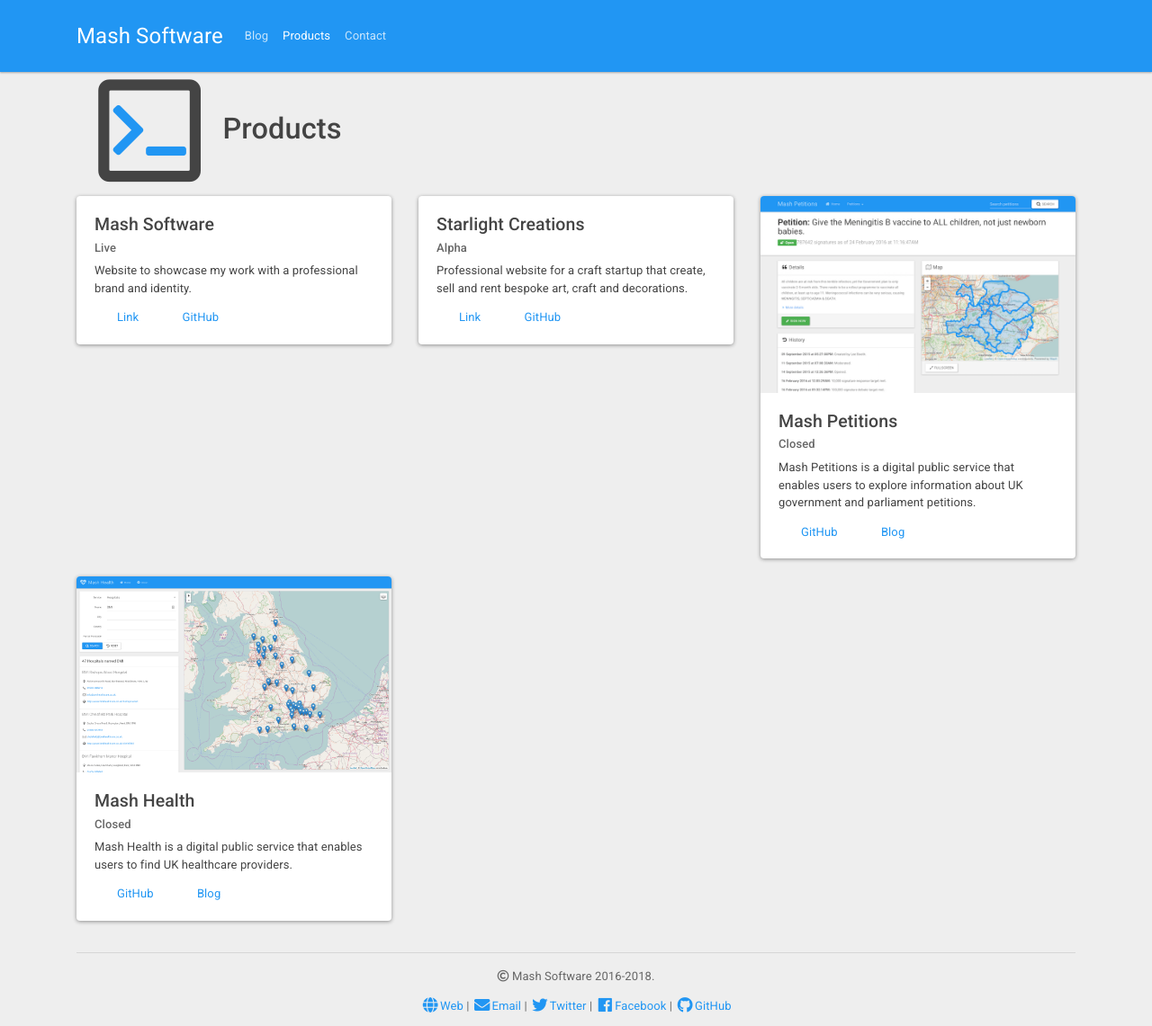
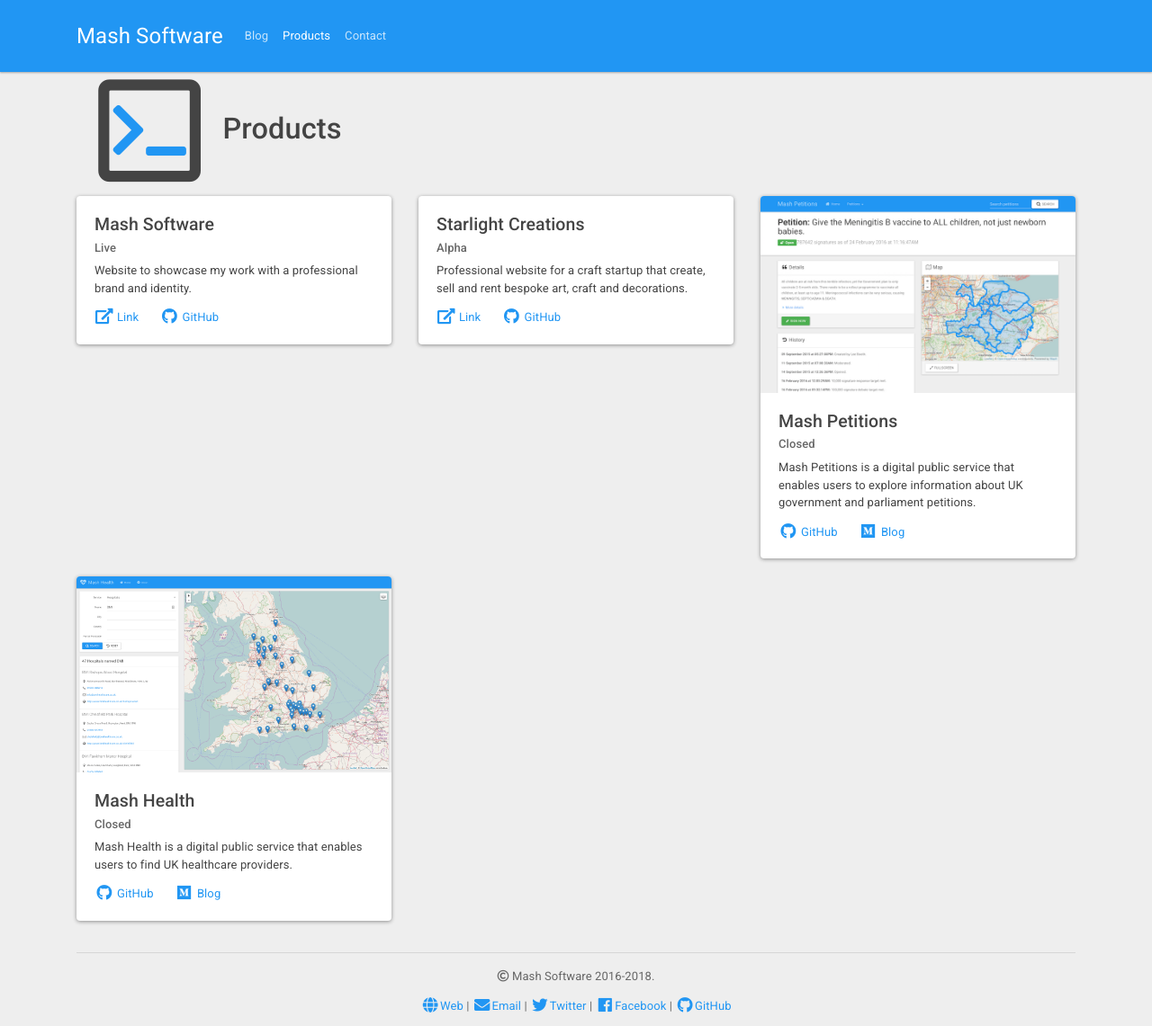
Before and after one commit to MashSoftware/mashsoftware.github.io, a Jekyll site: the page built from products.html, in a window 1280 px wide. Shown: the whole page at 90% size. Built offline with Jekyll 4.4.1, drawn with Linux system fonts in a browser that asks for light colours; nearby versions of some CDN libraries.

Commit message:
correct icons

```diff
--- a/_includes/product.html
+++ b/_includes/product.html
@@ -4,8 +4,8 @@
       <h4 class="card-title">{{product.name}}</h4>
       <h6 class="card-subtitle mb-2 text-muted">{{product.stage}}</h6>
       <p class="card-text">{{product.description}}</p>
-      {% if product.url %}<a href="{{product.url}}" class="card-link"><i class="fa fa-external-link fa-fw fa-lg" aria-hidden="true"></i> Link</a>{% endif %}
-      {% if product.repo %}<a href="{{product.repo}}" class="card-link"><i class="fa fa-github fa-fw fa-lg" aria-hidden="true"></i> GitHub</a>{% endif %}
-      {% if product.blog %}<a href="{{product.blog}}" class="card-link"><i class="fa fa-medium fa-fw fa-lg" aria-hidden="true"></i> Blog</a>{% endif %}
+      {% if product.url %}<a href="{{product.url}}" class="card-link"><i class="fas fa-external-link-alt fa-fw fa-lg"></i> Link</a>{% endif %}
+      {% if product.repo %}<a href="{{product.repo}}" class="card-link"><i class="fab fa-github fa-fw fa-lg"></i> GitHub</a>{% endif %}
+      {% if product.blog %}<a href="{{product.blog}}" class="card-link"><i class="fab fa-medium fa-fw fa-lg"></i> Blog</a>{% endif %}
     </div>
 </div>
```
